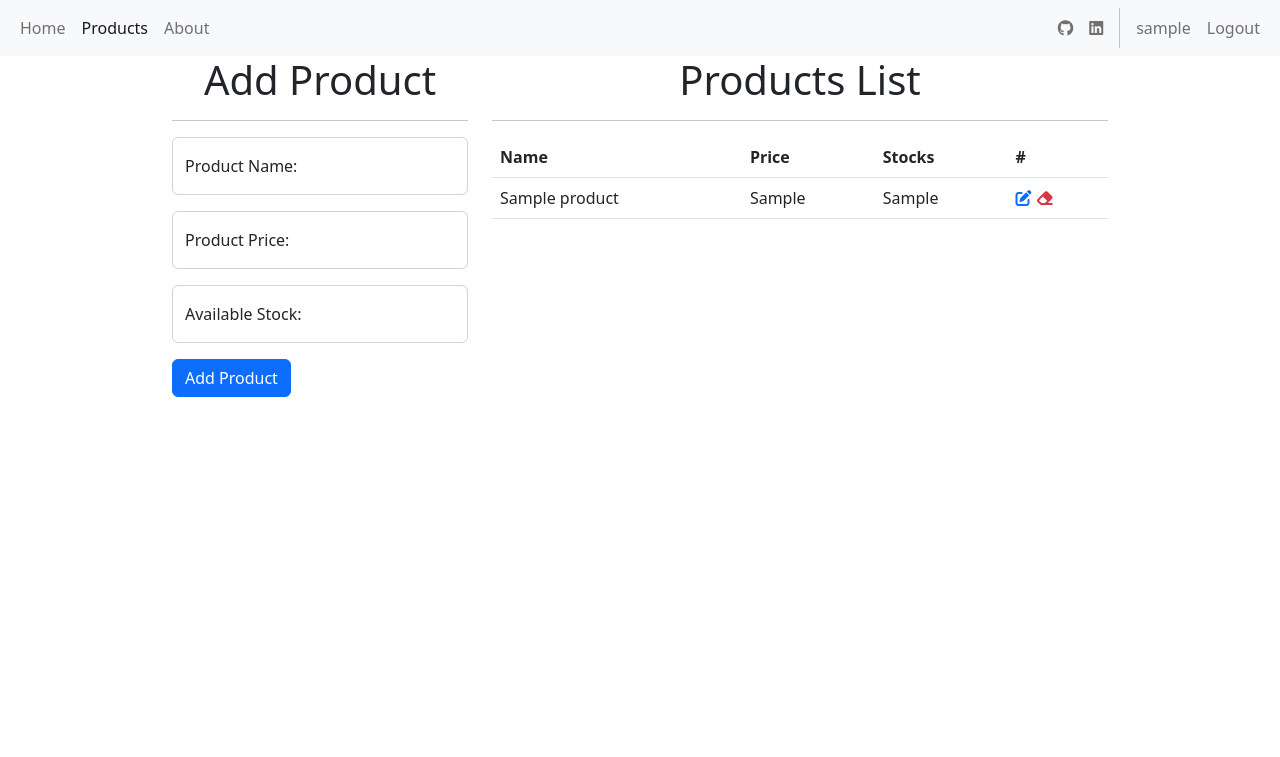
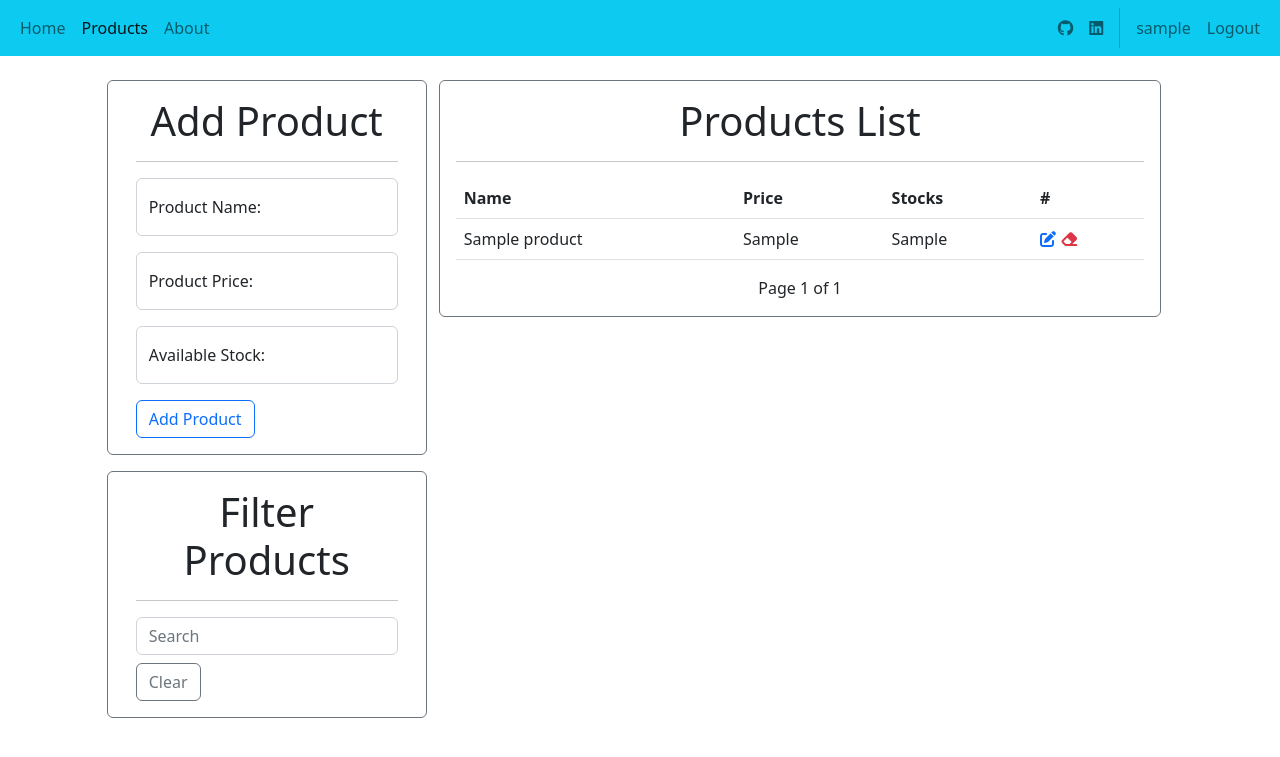
Before and after one commit to vkmsebastian/vkms, a Django app: page /products/ in a window 1280 px wide. Shown: the top 757 px of the page. Run offline with Django 4.2, Linux system fonts and the light colour scheme; a user stored in the database is signed in; tables that the repository leaves empty hold one stand-in row (values such as "Sample post"); some libraries are stand-ins or nearby versions.

Commit message:
Added pagination on products

```diff
--- a/home/templates/home/base.html
+++ b/home/templates/home/base.html
@@ -11,7 +11,7 @@
     <title>{%block title %}{% endblock %}</title>
 </head>
 <body>
-    <nav class="navbar navbar-expand-lg bg-light">
+    <nav class="navbar navbar-expand-lg bg-info">
         <div class="container-fluid">
             <button class="navbar-toggler" type="button" data-bs-toggle="collapse" data-bs-target="#navbarSupportedContent" aria-controls="navbarSupportedContent" aria-expanded="false" aria-label="Toggle navigation">
                 <span class="navbar-toggler-icon"></span>
--- a/products/templates/products/index.html
+++ b/products/templates/products/index.html
@@ -2,10 +2,12 @@
 {% block title %}Products{% endblock %}
 {% block productsstatus%}active{% endblock %}
 {% block content %}
-<div class="row justify-content-center">
+<div class="row justify-content-center mt-4">
     <div class="col-md-3">
-        <h5 class="display-6 text-center">Add Product</h5>
-        <hr>
+        <div class="row">
+            <div class="card mb-3 border-secondary">
+                <div class="card-body">
+                    <div class="card-title display-6 text-center">Add Product</div><hr>
                     <form action="{% url 'products_index' %}" method="post">
                         {% csrf_token %}
                         <p>{{ form.non_field_errors }}</p>
@@ -42,12 +44,27 @@
                           {% if id != None %}
                               <button type="submit" formaction="{% url 'products_update' id %}" class="btn btn-warning">Edit Product</button>
                           {% else %}
-                  <button type="submit" class="btn btn-primary">Add Product</button>
+                              <button type="submit" class="btn btn-outline-primary">Add Product</button>
                         {% endif %}
                         </form>
                 </div>
-    <div class="col-md-6">
-        <h5 class="display-6 text-center">Products List</h5>
+            </div>
+        </div>
+            <div class="row">
+                <div class="card border-secondary">
+                    <div class="card-body">
+                      <h5 class="card-title display-6 text-center">Filter Products</h5><hr>
+                      <input type="text" name="search" class="form-control mb-2" placeholder="Search">
+                      <input type="button" value="Clear" class="btn btn-outline-secondary">
+                    </div>
+                  </div>
+
+            </div>
+    </div>
+    <div class="col-md-7">
+        <div class="card border-secondary">
+            <div class="card-body">
+                <h5 class="card-title display-6 text-center">Products List</h5>
                 <hr>
                 <table class="table table-hover">
                     <thead>
@@ -72,9 +89,28 @@
                         {% empty %}
                         <caption>There are currently no listed products.</caption>
                         {% endfor %}
-
                     </tbody>
                 </table>
+                <div class="pagination justify-content-center">
+                    <span class="step-links">
+                        {% if products.has_previous %}
+                            <a href="?page=1"><i class="fa-solid fa-backward-fast"></i></a>
+                            <a href="?page={{ products.previous_page_number }}"><i class="fa-solid fa-backward-step"></i></a>
+                        {% endif %}
+
+                        <span class="current">
+                            Page {{ products.number }} of {{ products.paginator.num_pages }}
+                        </span>
+
+                        {% if products.has_next %}
+                            <a href="?page={{ products.next_page_number }}"><i class="fa-solid fa-forward-step"></i></a>
+                            <a href="?page={{ products.paginator.num_pages }}"><i class="fa-solid fa-forward-fast"></i></a>
+                        {% endif %}
+                    </span>
+                </div>
+            </div>
+
+        </div>
     </div>
 </div>
 {% endblock %}
--- a/products/views.py
+++ b/products/views.py
@@ -3,13 +3,15 @@ from django.http import HttpResponse, HttpResponseRedirect
 from django.utils import timezone
 from django.urls import reverse
 from django.contrib.auth.decorators import login_required
+from django.core.paginator import Paginator
 
 from .models import Product
 from .forms import ProductForm
 
-@login_required(login_url='/')
+@login_required(login_url='/login')
 def index(request, id=None):
     products = Product.objects.order_by('name')
+
     form = ProductForm()
     if request.method == 'POST':
         form = ProductForm(request.POST)
@@ -22,7 +24,10 @@ def index(request, id=None):
         form = ProductForm(instance=product)
         return render(request, 'products/index.html', {'products': products, 'form': form, 'id': id})
 
-    return render(request, 'products/index.html', {'products': products, 'form': form})
+    paginator = Paginator(products, 10)
+    page_number = request.GET.get('page')
+    page_obj = paginator.get_page(page_number)
+    return render(request, 'products/index.html', {'products': page_obj, 'form': form})
 
 
 
```
Also changed, not shown: generator.py (added, +10 -0 lines). Lines whose indentation alone changed are shown as unchanged.
